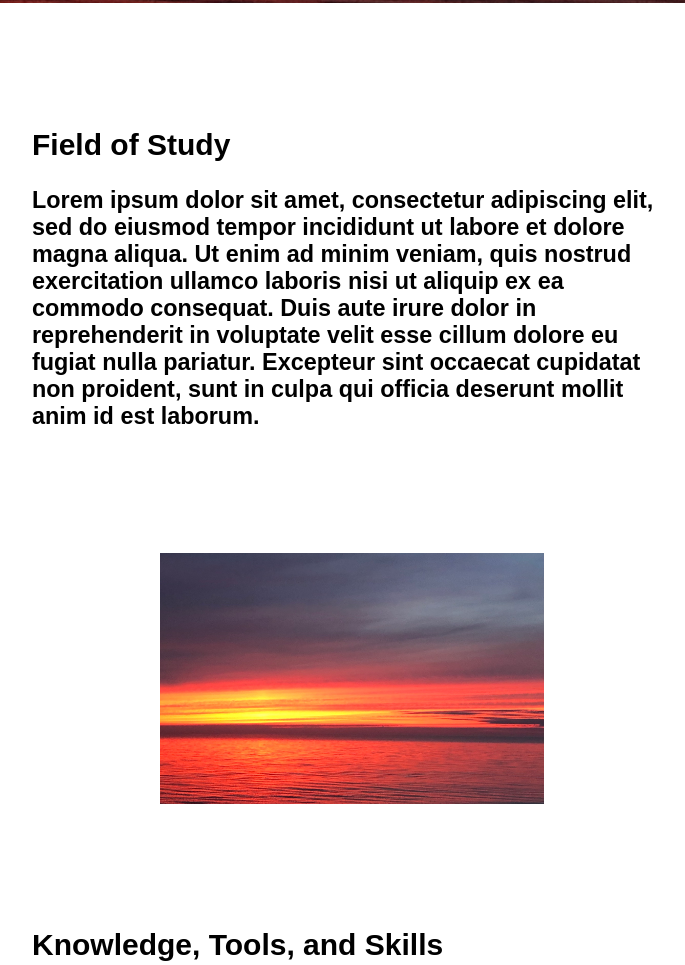
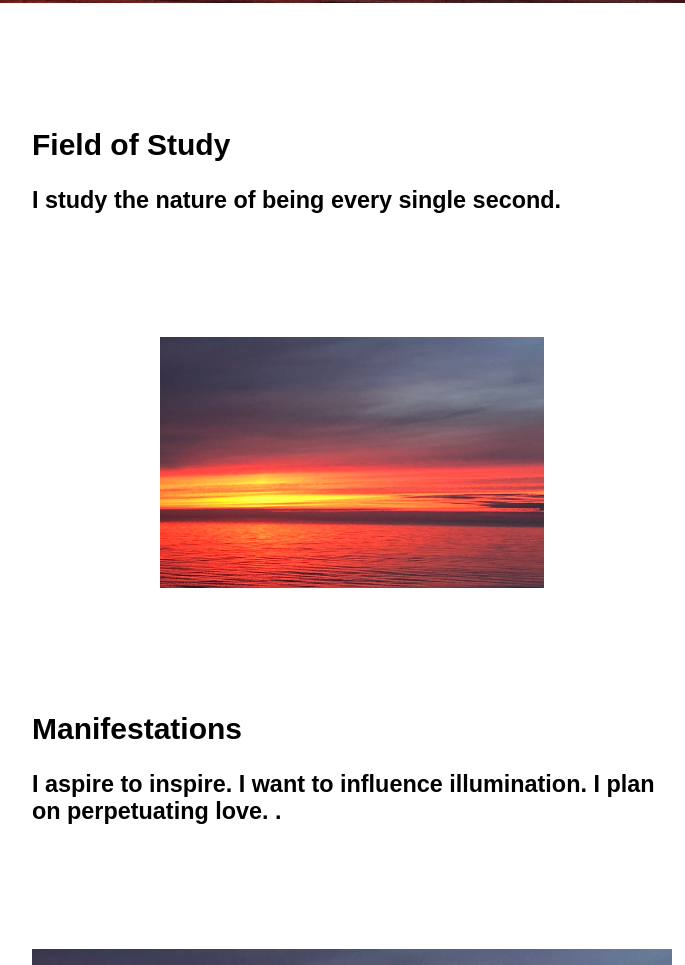
Before and after one commit to Benharvey0611/I-am-BEN, a plain HTML site: page index.html in a window 1280 px wide. Shown: the part 797-1762 px from the top of the page, without its empty margins (288-973 px from the left). Drawn offline with Linux system fonts and the light colour scheme.

Commit message:
Add files via upload

```diff
--- a/index.html
+++ b/index.html
@@ -38,7 +38,7 @@
 <!--Fuego programs sometimes use "in-line styling" to provide quick fixes to content design. In the above case, you could change "left" to "right" or "center" depending on your specific design needs. That said, left align is usually best practice for improving readability.-->
 <div class="textblock" style="text-align: left">
   <h2>Field of Study</h2>
-  <h3>Lorem ipsum dolor sit amet, consectetur adipiscing elit, sed do eiusmod tempor incididunt ut labore et dolore magna aliqua. Ut enim ad minim veniam, quis nostrud exercitation ullamco laboris nisi ut aliquip ex ea commodo consequat. Duis aute irure dolor in reprehenderit in voluptate velit esse cillum dolore eu fugiat nulla pariatur. Excepteur sint occaecat cupidatat non proident, sunt in culpa qui officia deserunt mollit anim id est laborum.</h3>
+  <h3>I study the nature of being every single second. </h3>
   </div>
 
 
@@ -52,8 +52,8 @@
 <!--What experience do you have to leverage in this class? Are you a writer, are you a maker, are you a thinker or critic? What is your medium/media? What interests you about that medium/those media? What media/skills do you wish to learn more about/pursue in this class?-->
 
 <div class="textblock" style="text-align: left">
-  <h2>Knowledge, Tools, and Skills</h2>
-    <h3>Lorem ipsum dolor sit amet, consectetur adipiscing elit, sed do eiusmod tempor incididunt ut labore et dolore magna aliqua. Ut enim ad minim veniam, quis nostrud exercitation ullamco laboris nisi ut aliquip ex ea commodo consequat. Duis aute irure dolor in reprehenderit in voluptate velit esse cillum dolore eu fugiat nulla pariatur. Excepteur sint occaecat cupidatat non proident, sunt in culpa qui officia deserunt mollit anim id est laborum.</h3>
+  <h2>Manifestations</h2>
+    <h3>I aspire to inspire. I want to influence illumination. I plan on perpetuating love. .</h3>
   </div>
 
 <!--Quick fact: Did you know "Lorem ipsum," the fill text used in this web template, was hacked out of Cicero's "De finibus bonorum et malorum"? Developers made it non-sensical, so don't bother with Google Translate.-->
@@ -68,7 +68,7 @@
 <!--So, what exactly are you into? Take some time to explain your interest...what you will pursue in this class. What is it, define it, why is it important/significant, how do you intend to approach this subject matter?-->
 <div class="textblock" style="text-align: left">
   <h2>Potential Project</h2>
-      <h3>Lorem ipsum dolor sit amet, consectetur adipiscing elit, sed do eiusmod tempor incididunt ut labore et dolore magna aliqua. Ut enim ad minim veniam, quis nostrud exercitation ullamco laboris nisi ut aliquip ex ea commodo consequat. Duis aute irure dolor in reprehenderit in voluptate velit esse cillum dolore eu fugiat nulla pariatur. Excepteur sint occaecat cupidatat non proident, sunt in culpa qui officia deserunt mollit anim id est laborum.</h3>
+      <h3>Unbounded creaivity. Unboundedism. </h3>
   </div>
 
 
@@ -81,7 +81,7 @@
 
 <div class="textblock" style="text-align: left">
    <h2>In the Future</h2>
-      <h3>Lorem ipsum dolor sit amet, consectetur adipiscing elit, sed do eiusmod tempor incididunt ut labore et dolore magna aliqua. Ut enim ad minim veniam, quis nostrud exercitation ullamco laboris nisi ut aliquip ex ea commodo consequat. Duis aute irure dolor in reprehenderit in voluptate velit esse cillum dolore eu fugiat nulla pariatur. Excepteur sint occaecat cupidatat non proident, sunt in culpa qui officia deserunt mollit anim id est laborum.</h3>
+      <h3>Live life more slowly. </h3>
   </div>
 
   <div>
```
